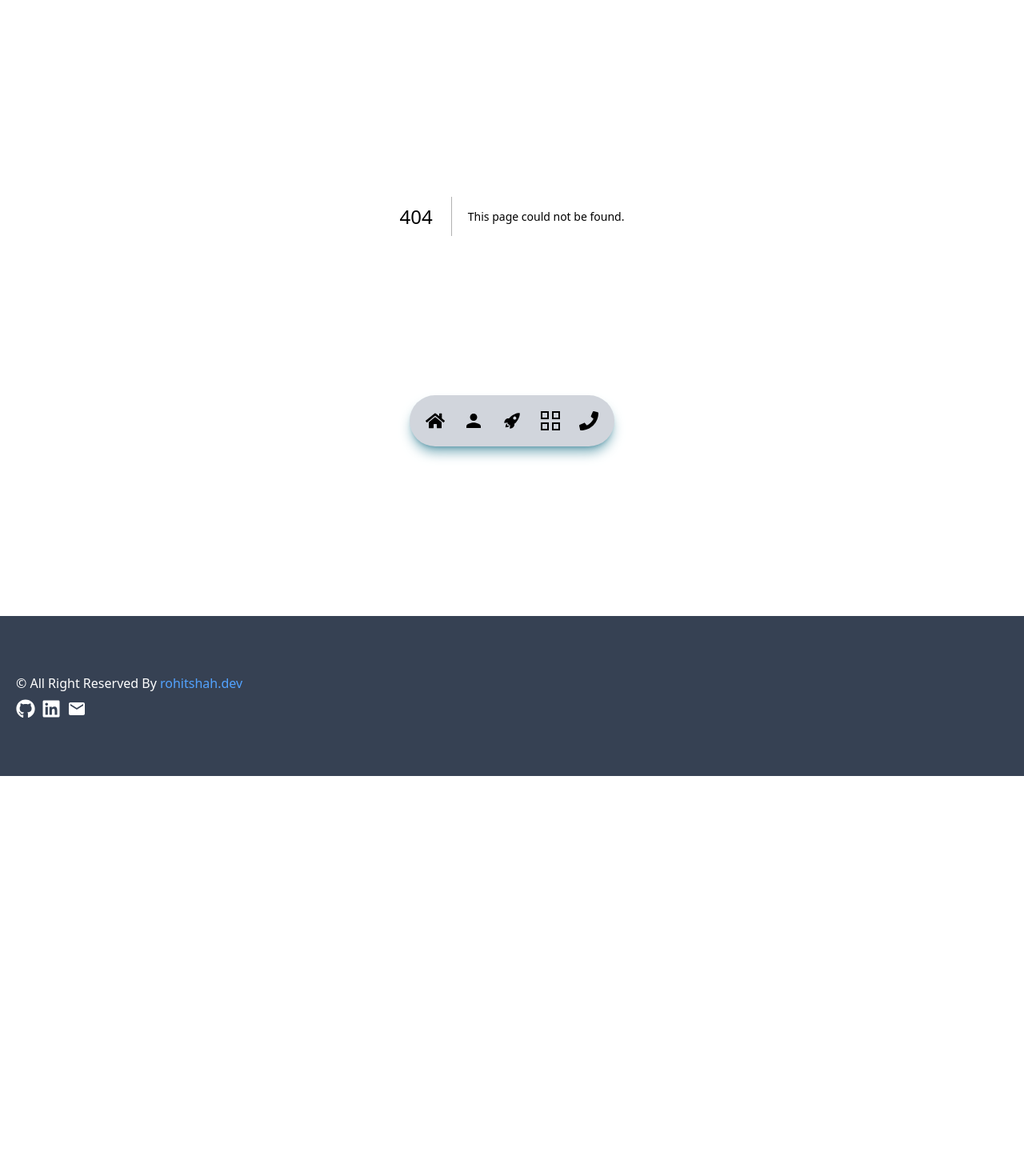
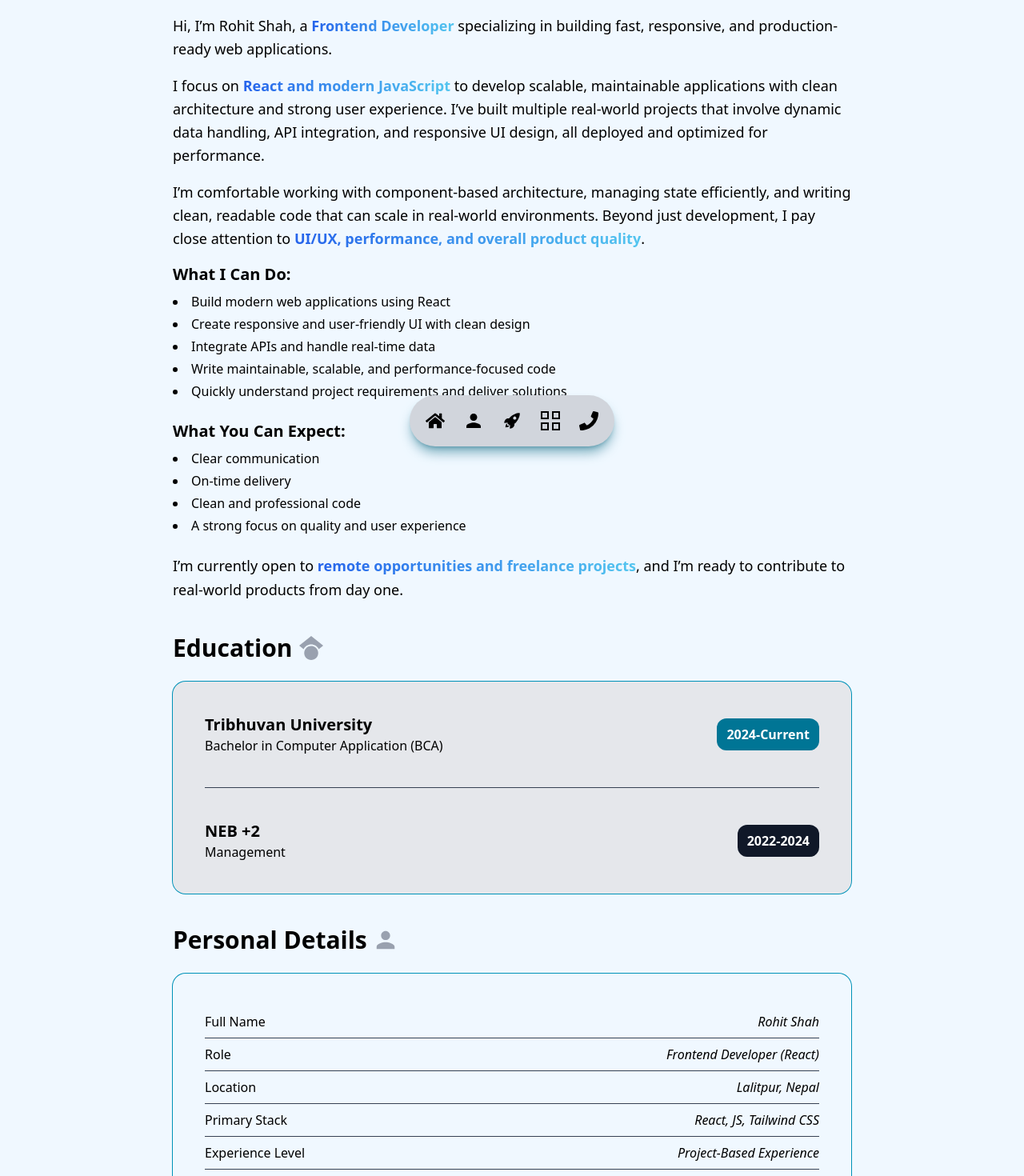
Before and after one commit to rohitshah316/rohitshah.dev-nextjs, a Next.js app: page /about in a window 1280 px wide. Before the commit this address had no page. Shown: the part 206-1676 px from the top of the page at 80% size. Before the commit the page ends 1176 px from the top, so only its background shows below. Built offline with nearby package versions, Linux system fonts and the light colour scheme.

Commit message:
added: about page

```diff
--- /dev/null
+++ b/src/app/about/page.jsx
@@ -0,0 +1,138 @@
+import React, { useContext } from 'react'
+import { FaGoogleScholar } from "react-icons/fa6";
+import { IoMdPerson } from "react-icons/io";
+
+
+const About = () => {
+
+
+  return (
+
+    <section className={`m-10  "text-black max-w-4xl mx-auto px-6 pt-12 pb-20`}>
+      <h2 className="text-3xl font-bold mb-6">About Me</h2>
+
+      <p className="mb-4 text-lg leading-relaxed">
+        Hi, I’m Rohit Shah, a <span className='text-gradient font-semibold'>Frontend Developer</span> specializing in building fast,
+        responsive, and production-ready web applications.
+      </p>
+
+      <p className="mb-4 text-lg leading-relaxed">
+        I focus on <span className="font-semibold text-gradient">React and modern JavaScript</span> to develop
+        scalable, maintainable applications with clean architecture and strong
+        user experience. I’ve built multiple real-world projects that involve
+        dynamic data handling, API integration, and responsive UI design, all
+        deployed and optimized for performance.
+      </p>
+
+      <p className="mb-4 text-lg leading-relaxed">
+        I’m comfortable working with component-based architecture, managing
+        state efficiently, and writing clean, readable code that can scale in
+        real-world environments. Beyond just development, I pay close attention
+        to <span className="font-semibold text-gradient">UI/UX, performance, and overall product quality</span>.
+      </p>
+
+
+
+      <div className="mb-6">
+        <h3 className="text-xl font-semibold my-2">What I Can Do:</h3>
+        <ul className="list-disc list-inside space-y-1">
+          <li>Build modern web applications using React</li>
+          <li>Create responsive and user-friendly UI with clean design</li>
+          <li>Integrate APIs and handle real-time data</li>
+          <li>Write maintainable, scalable, and performance-focused code</li>
+          <li>Quickly understand project requirements and deliver solutions</li>
+        </ul>
+      </div>
+
+      <div className="mb-6">
+        <h3 className="text-xl font-semibold my-2">What You Can Expect:</h3>
+        <ul className="list-disc list-inside space-y-1">
+          <li>Clear communication</li>
+          <li>On-time delivery</li>
+          <li>Clean and professional code</li>
+          <li>A strong focus on quality and user experience</li>
+        </ul>
+      </div>
+
+      <p className="text-lg leading-relaxed">
+        I’m currently open to <span className="font-semibold text-gradient">remote opportunities and freelance projects</span>,
+        and I’m ready to contribute to real-world products from day one.
+      </p>
+
+
+
+
+      <h2 className="text-3xl font-bold mb-6 mt-10 flex gap-2 items-center">Education <FaGoogleScholar className='text-gray-400' /></h2>
+      <div className={`bg-gray-200 text-black rounded-2xl p-10 transform hover:-translate-y-2 ring ring-cyan-600`}>
+        <div className='flex flex-col md:flex-row justify-between items-center gap-6 mb-10'>
+          <div>
+            <h3 className='text-xl font-semibold'>Tribhuvan University</h3>
+            <p>Bachelor in Computer Application &#40;BCA&#41;</p>
+          </div>
+          <span className='bg-cyan-700 font-bold px-3 py-2 rounded-xl text-white'>2024-Current</span>
+        </div>
+        <hr className='border-gray-700'/>
+        <div className='flex flex-col gap-6 md:flex-row justify-between items-center mt-10'>
+          <div className=''>
+            <h3 className='text-xl font-semibold'>NEB +2</h3>
+            <p>Management</p>
+          </div>
+          <span className='bg-gray-900 font-bold px-3 py-2 rounded-xl text-white'>2022-2024</span>
+        </div>
+
+      </div>
+
+      <h2 className="text-3xl font-bold mb-6 mt-10 flex gap-2 items-center">Personal Details <IoMdPerson className='text-gray-400' /></h2>
+
+      <div className={`'bg-blue-100 px-10 pt-10 pb-4  rounded-2xl transform hover:-translate-y-2 ring ring-cyan-600`}>
+        <div className='flex justify-between my-2 md:flex-row flex-col '>
+          <span className=''>Full Name</span>
+          <h3 className='italic'>Rohit Shah</h3>
+        </div>
+       <hr className='border-gray-700'/>
+        <div className='flex justify-between my-2 md:flex-row flex-col'>
+          <span>Role</span>
+          <h3 className='italic'>Frontend Developer (React)</h3>
+        </div>
+        <hr className='border-gray-700'/>
+        <div className='flex justify-between my-2 md:flex-row flex-col'>
+          <span>Location</span>
+          <h3 className='italic'>Lalitpur, Nepal</h3>
+        </div>
+       <hr className='border-gray-700'/>
+        <div className='flex justify-between my-2 md:flex-row flex-col'>
+          <span>Primary Stack</span>
+          <h3 className='italic'>React, JS, Tailwind CSS</h3>
+        </div>
+       <hr className='border-gray-700'/>
+
+        <div className='flex justify-between my-2 md:flex-row flex-col'>
+          <span>Experience Level</span>
+          <h3 className='italic'>Project-Based Experience</h3>
+        </div>
+       <hr className='border-gray-700'/>
+
+        <div className='flex justify-between my-2 md:flex-row flex-col'>
+          <span>Email</span>
+          <h3 type='email' className='italic'><a href="mailto:contact.rohitshah.dev@gmail.com">contact.rohitshah.dev@gmail.com</a></h3>
+        </div>
+        <hr className='border-gray-700'/>
+
+        <div className='flex justify-between my-2 md:flex-row flex-col'>
+          <span className='text-green-500'>Availability</span>
+          <h3 className='italic text-green-400 font-semibold'>Open to Remote & Freelance Opportunities</h3>
+        </div>
+        <hr className='border-gray-700'/>
+
+        <div className='flex justify-between my-2 md:flex-row flex-col'>
+          <span>Languages</span>
+          <h3 className='italic'>English, Nepali</h3>
+        </div>
+
+      </div>
+
+    </section>
+  )
+}
+
+export default About
--- a/src/app/globals.css
+++ b/src/app/globals.css
@@ -6,6 +6,7 @@
 }
 body{
   transition: none;
+  background-color: aliceblue;
 }
 
 /*gradient text*/
```
